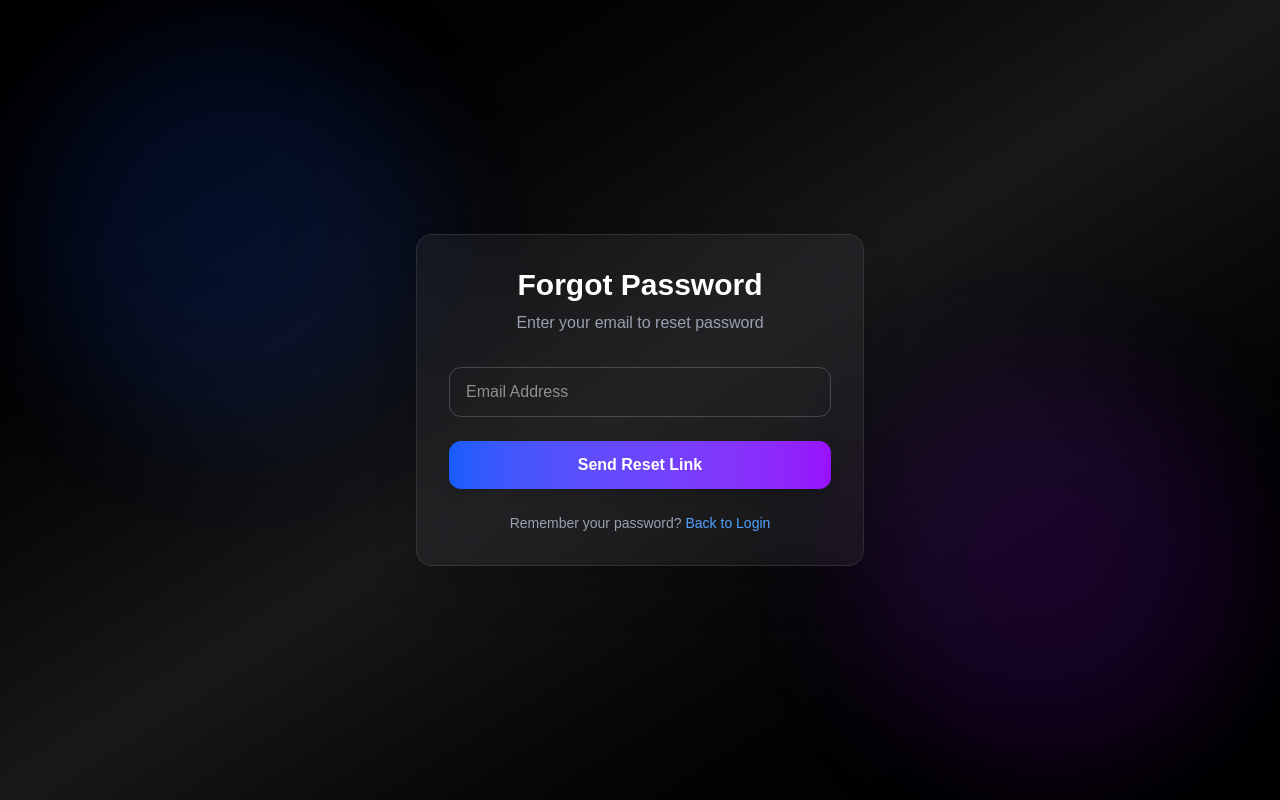
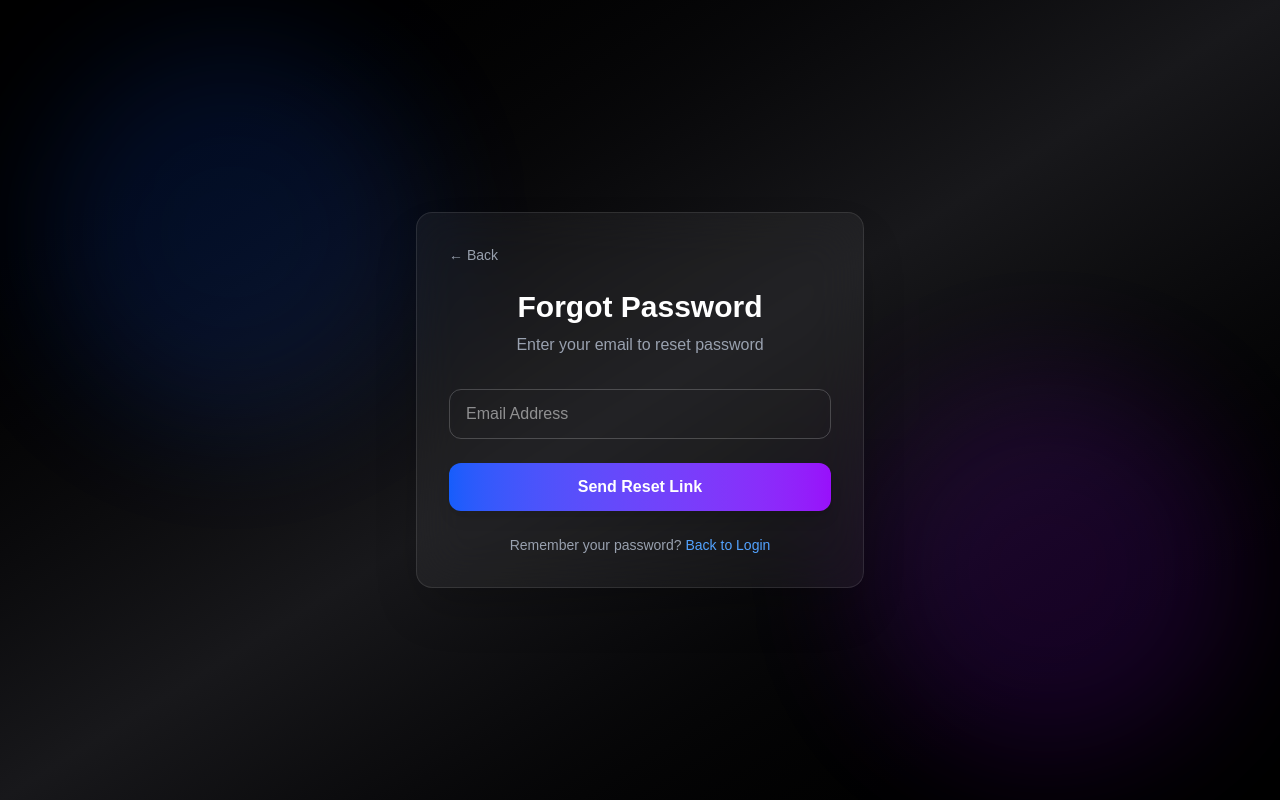
Before and after one commit to SAY007-DEV/Auth-system-nextjs, a Next.js app: page /forgot-password in a window 1280 px wide. Built offline with nearby package versions, Linux system fonts and the light colour scheme.

Commit message:
back button added for forgot password

```diff
--- a/app/(auth)/forgot-password/page.jsx
+++ b/app/(auth)/forgot-password/page.jsx
@@ -3,9 +3,11 @@
 import { motion } from "framer-motion";
 import Link from "next/link";
 import { useState } from "react";
+import { useRouter } from "next/navigation";
 
 export default function ForgotPasswordPage() {
   const [email, setEmail] = useState("");
+  const router = useRouter();
 
   return (
     <div className="min-h-screen flex items-center justify-center
@@ -25,6 +27,16 @@ export default function ForgotPasswordPage() {
         rounded-2xl shadow-2xl
         p-8 text-white"
       >
+
+        {/* Back Button */}
+        <button
+          onClick={() => router.back()}
+          className="mb-6 text-sm text-gray-400 hover:text-white
+          transition flex items-center gap-2"
+        >
+          ← Back
+        </button>
+
         <h2 className="text-3xl font-bold text-center mb-2">
           Forgot Password
         </h2>
@@ -60,7 +72,7 @@ export default function ForgotPasswordPage() {
 
         <p className="text-center text-gray-400 mt-6 text-sm">
           Remember your password?{" "}
-          <Link href='/login'className="text-blue-400 hover:underline cursor-pointer">
+          <Link href='/login' className="text-blue-400 hover:underline cursor-pointer">
             Back to Login
           </Link>
         </p>
```
